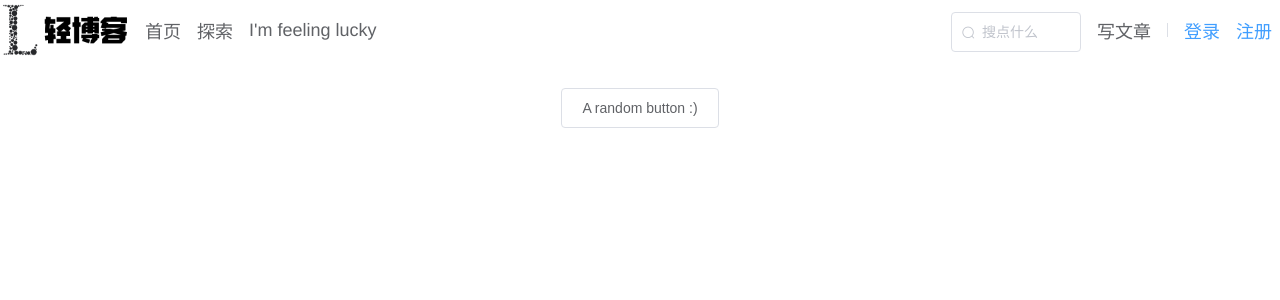
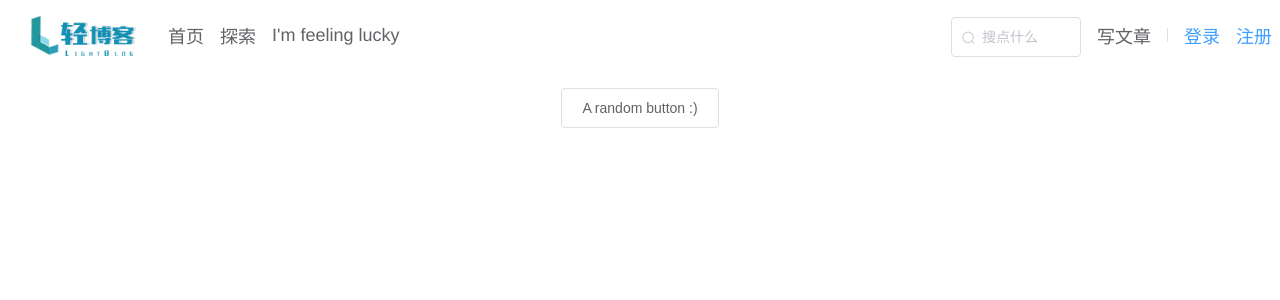
Before and after one commit to lxdlam/lightblog, a Vue app: page / in a window 1280 px wide. Shown: the top 300 px of the page. Built offline with nearby package versions, Linux system fonts and the light colour scheme; a web font is replaced by a local one.

Commit message:
Adapt to new logo

```diff
--- a/src/components/Meta/Heading.vue
+++ b/src/components/Meta/Heading.vue
@@ -1,7 +1,7 @@
 <template>
   <div id="heading">
     <div class="nav-container">
-      <img id="logo" src="../../assets/dummy_logo.png" />
+      <img id="logo" src="../../assets/logo.png" />
       <div class="nav-bar">
         <ul class="nav-list">
           <li class="nav-item">
@@ -10,9 +10,7 @@
             </el-link>
           </li>
           <li class="nav-item">
-            <el-link
-              :underline="false"
-              @click="$router.push('/article/edit/qewqe')"
+            <el-link :underline="false" @click="$router.push('/explore')"
               >探索</el-link
             >
           </li>
@@ -186,8 +184,8 @@ export default {
 }
 
 #logo {
-  height: 60px;
-  width: 137px;
+  height: 70px;
+  width: 160px;
 }
 
 ul {
```
Also changed, not shown: src/assets/dummy_logo.png (deleted), 1 other file (tests, documents, lock files or other folders).
